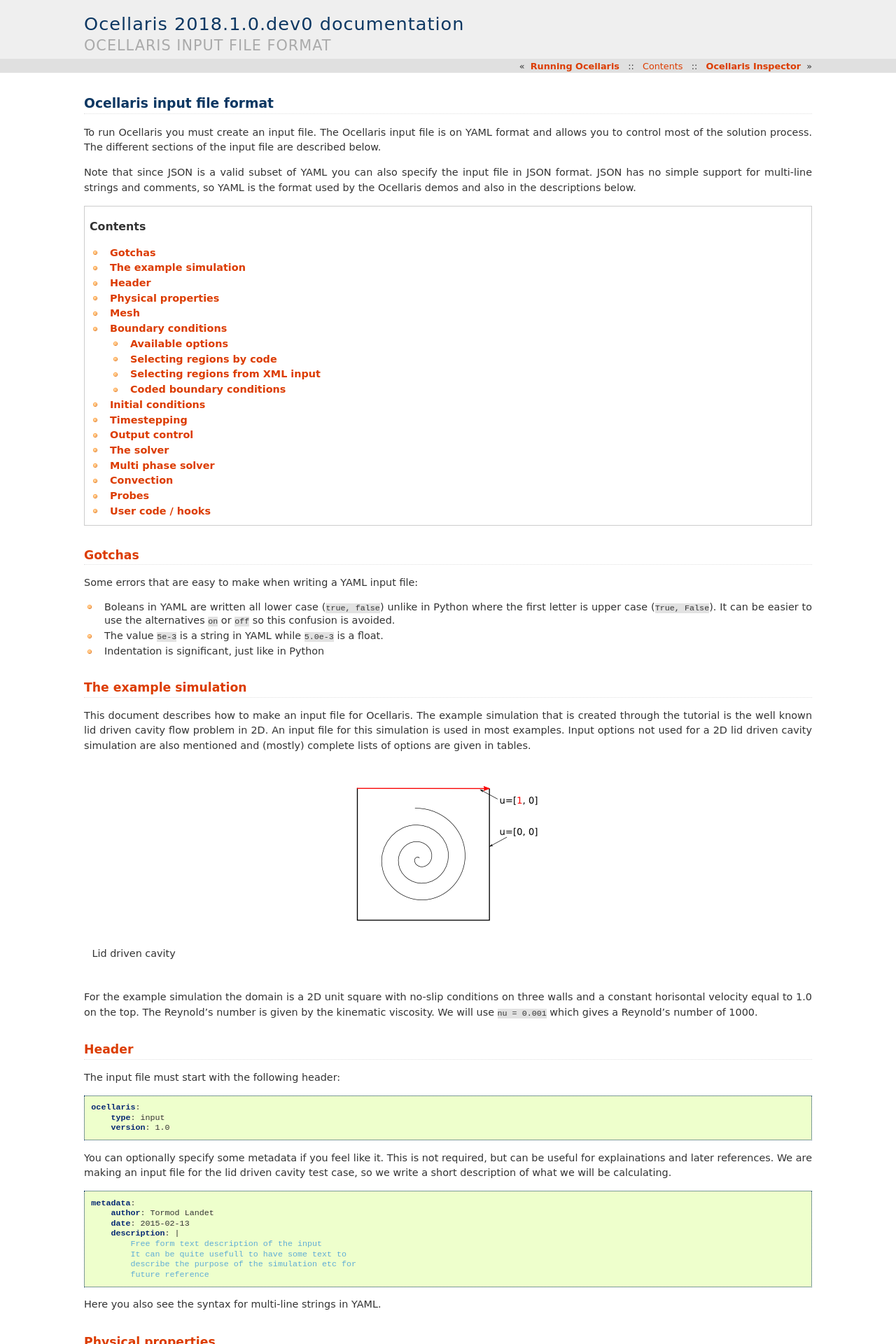
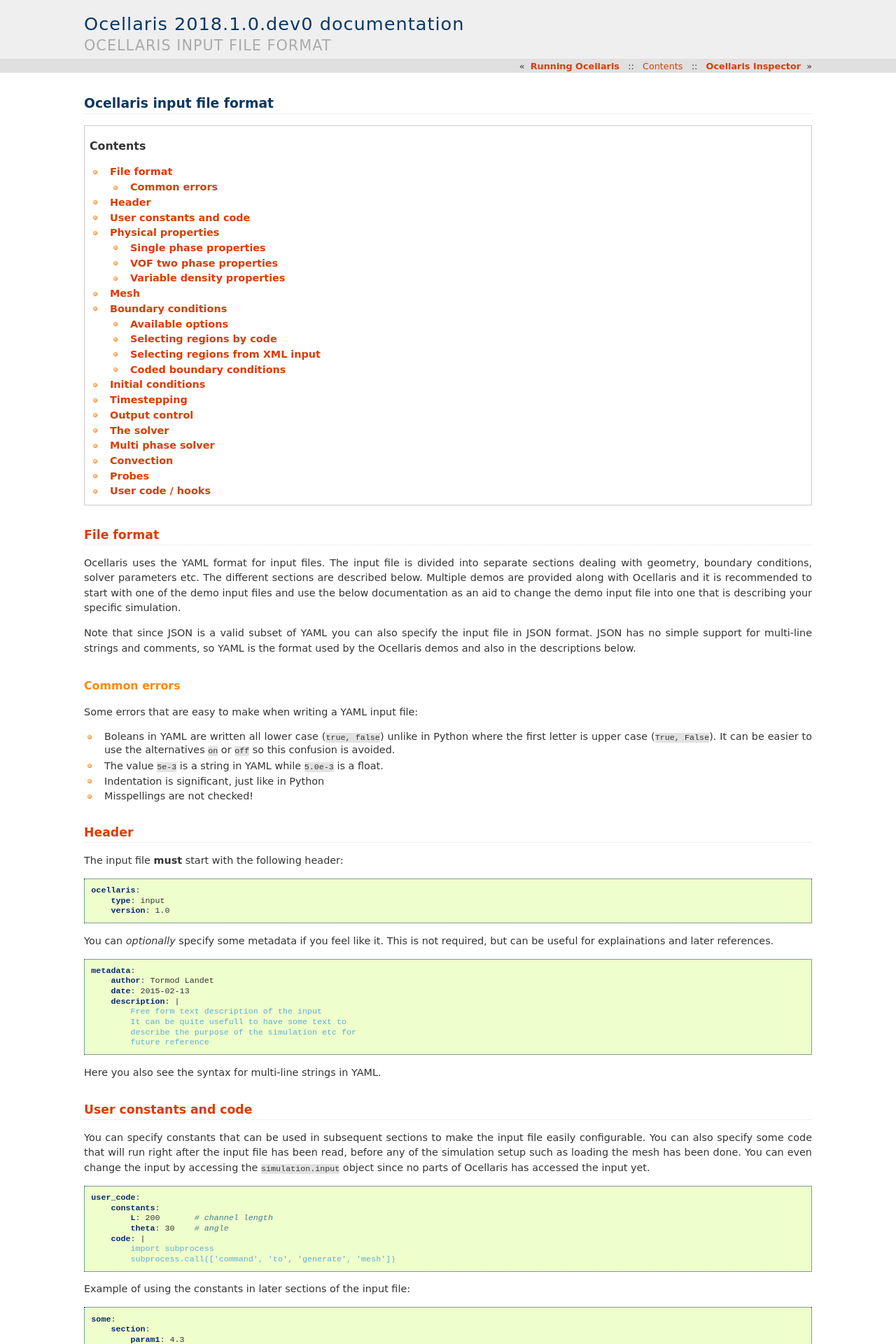
Before and after one commit to TormodLandet/Ocellaris, a Sphinx documentation site: the page built from documentation/user_guide/input.rst, in a window 1280 px wide. Shown: the top 1920 px of the page at 70% size. Built offline with Sphinx 7.4.7, drawn with Linux system fonts in a browser that asks for light colours; some of the changed text lies outside the part shown.

Commit message:
Doc update

```diff
--- a/README.rst
+++ b/README.rst
@@ -54,12 +54,13 @@
   November 2017)
 - This is a research project, do not expect results to be correct without proper validation!
 
+
 Documentation
 -------------
 
 .. TOC_STARTS_HERE  - in the Sphinx documentation a table of contents will be inserted here
 
-The documentation can be found on the `Ocellaris web page <https://trlandet.bitbucket.io/ocellaris/>`_.
+The documentation can be found on the `Ocellaris web page <https://trlandet.bitbucket.io/ocellaris/index.html#documentation>`_.
 
 .. TOC_ENDS_HERE
 
--- /dev/null
+++ b/documentation/_static/ocellaris.css
@@ -0,0 +1,3 @@
+h3 a:link, h4 a:link {
+    color: #fb880c;
+}
--- a/documentation/conf.py
+++ b/documentation/conf.py
@@ -144,7 +144,7 @@
 
 # The name of an image file (relative to this directory) to place at the top
 # of the sidebar.
-#html_logo = None
+html_logo = '_static/icon_128.png'
 
 # The name of an image file (within the static path) to use as favicon of the
 # docs.  This file should be a Windows icon file (.ico) being 16x16 or 32x32
@@ -155,6 +155,9 @@
 # relative to this directory. They are copied after the builtin static files,
 # so a file named "default.css" will overwrite the builtin "default.css".
 html_static_path = ['_static']
+
+def setup(app):
+    app.add_stylesheet('ocellaris.css')
 
 # Add any extra paths that contain custom files (such as robots.txt or
 # .htaccess) here, relative to this directory. These files are copied
--- a/documentation/programmers_guide/programmers_guide.rst
+++ b/documentation/programmers_guide/programmers_guide.rst
@@ -8,8 +8,6 @@
 .. toctree::
 
     simulation
-    boundary_conditions
-    solver
     scripting_and_interactive_console
 
 A brief introduction
--- a/documentation/user_guide/input.rst
+++ b/documentation/user_guide/input.rst
@@ -1,22 +1,26 @@
 Ocellaris input file format
 ----------------------------------
 
-To run Ocellaris you must create an input file. The Ocellaris input file is on
-YAML format and allows you to control most of the solution process. The
-different sections of the input file are described below.
+.. contents:: Contents
+    :local:
+
+File format
+...........
+
+Ocellaris uses the YAML format for input files. The input file is divided
+into separate sections dealing with geometry, boundary conditions, solver
+parameters etc. The different sections are described below. Multiple demos
+are provided along with Ocellaris and it is recommended to start with one
+of the demo input files and use the below documentation as an aid to change
+the demo input file into one that is describing your specific simulation.
 
 Note that since JSON is a valid subset of YAML you can also specify the input
 file in JSON format. JSON has no simple support for multi-line strings and
 comments, so YAML is the format used by the Ocellaris demos and also in the
 descriptions below.
 
-
-.. contents:: Contents
-    :local:
-
-
-Gotchas
-.......
+Common errors
+~~~~~~~~~~~~~
 
 Some errors that are easy to make when writing a YAML input file:
 
@@ -26,32 +30,13 @@
   confusion is avoided.
 - The value ``5e-3`` is a string in YAML while ``5.0e-3`` is a float.
 - Indentation is significant, just like in Python
-
-
-The example simulation
-......................
-
-This document describes how to make an input file for Ocellaris. The example
-simulation that is created through the tutorial is the well known lid driven
-cavity flow problem in 2D. An input file for this simulation is used in most
-examples. Input options not used for a 2D lid driven cavity simulation are
-also mentioned and (mostly) complete lists of options are given in tables.
-
-.. figure:: fig/lid_driven_cavity.png
-    :align: center
-
-    Lid driven cavity
-
-For the example simulation the domain is a 2D unit square with no-slip
-conditions on three walls and a constant horisontal velocity equal to 1.0 on
-the top. The Reynold's number is given by the kinematic viscosity. We will use
-:code:`nu = 0.001` which gives a Reynold's number of 1000.
+- Misspellings are not checked!
 
 
 Header
 ......
 
-The input file must start with the following header:
+The input file **must** start with the following header:
 
 .. code-block:: yaml
 
@@ -59,10 +44,8 @@
         type: input
         version: 1.0
 
-You can optionally specify some metadata if you feel like it. This is not
-required, but can be useful for explainations and later references. We are
-making an input file for the lid driven cavity test case, so we write a
-short description of what we will be calculating.
+You can *optionally* specify some metadata if you feel like it. This is not
+required, but can be useful for explainations and later references.
 
 .. code-block:: yaml
 
@@ -78,35 +61,150 @@
 Here you also see the syntax for multi-line strings in YAML.
 
 
+User constants and code
+.......................
+
+You can specify constants that can be used in subsequent sections to make
+the input file easily configurable. You can also specify some code that
+will run right after the input file has been read, before any of the
+simulation setup such as loading the mesh has been done. You can even
+change the input by accessing the ``simulation.input`` object since no
+parts of Ocellaris has accessed the input yet.
+
+.. code-block:: yaml
+
+    user_code:
+        constants:
+            L: 200       # channel length
+            theta: 30    # angle
+        code: |
+            import subprocess
+            subprocess.call(['command', 'to', 'generate', 'mesh'])
+
+Example of using the constants in later sections of the input file:
+
+.. code-block:: yaml
+
+    some:
+        section:
+            param1: 4.3
+            param2: py$ 2.3 * L * sin(theta)
+            cpp_code: 'x[0] + L * sin(theta)'
+
+Any value (except inside the ``user_code/constants`` block) can be given as
+a string starting with ``py$``. Ocellaris will then execute the given Python
+code to produce the value to be used in Ocellaris just as if you had written
+the value directly into the input file. The Python code you give can evaluate
+to a list, string, number...
+
+Code given as strings in the input file, either Python or C++ can also use
+the constants as can be seen in the example. These are typically expressions
+defining initial or boundary values. You can even combine these functions:
+
+.. code-block:: yaml
+
+    some-section:
+        cpp_code: py$ 'x[0] + L * sin(theta)'.replace('theta', 'theta + L')
+
+This can be handy if you give the C++ code to compute the value of a field
+as a user constant string, and then you can use python code to replace the
+variable  ``t`` in the string with ``(t - dt)`` in order to specify the two
+initial conditions, both at ``t=0`` and ``t=0-dt`` without having to repeat
+the C++ code. This can, e.g., be used to describe a Taylor-Green vortex in
+such a way that the time stepping can be second order from the first time
+step (normally the first time setp is first order accurate since only one
+initial condition is specified:
+
+
+.. code-block:: yaml
+
+    user_code:
+        constants:
+            u0a: '-sin(pi*x[1])*cos(pi*x[0])*exp(-2*pi*pi*nu*t)'
+            u1a: ' sin(pi*x[0])*cos(pi*x[1])*exp(-2*pi*pi*nu*t)'
+
+    initial_conditions:
+        up0:
+            cpp_code: py$ u0a
+        up1:
+            cpp_code: py$ u1a
+        upp0:
+            cpp_code: py$ u0a.replace('*t)', '*(t - dt))')
+        upp1:
+            cpp_code: py$ u1a.replace('*t)', '*(t - dt))')
+
+
 Physical properties
 ...................
 
-You will need to specify some physical constants.
+You will need to specify some physical constants. A simple example:
 
 .. code-block:: yaml
 
     physical_properties:
         g: [0, 0, 0]
-        nu0: 0.001
-        rho0: 1.0
+        nu: 0.001
+        rho: 1.0
 
-The postfix ``0`` is there to  allow for more than one fluid in one simulation.
-The in a two fluid flow simulation the second fluid will use postfix ``1``.
+.. describe:: g
 
-.. csv-table::
-   :header: "key", "Default value", "Description"
+    The acceleration of gravity given as a list of numbers. The length of the
+    list must match the number of spatial directions, e.g. 2 or 3.
+    Use ``[0, -9.81]`` in 2D and ``[0, 0, -9.81]`` in 3D for "standard" gravity.
 
-    "physical_properties/g", "[0]*ndim", "The acceleration of gravity. Use [0, -9.81] in 2D and [0, 0, -9.81] in 3D for ""standard"" gravity"
-    "physical_properties/nuX", "**required input**", "The kinematic viscosity of fluid X"
-    "physical_properties/rhoX", "1.0", "The density of fluid X (required for multi-phase calculations, optional for single phase)"
+
+Single phase properties
+~~~~~~~~~~~~~~~~~~~~~~~
+
+.. describe:: nu
+
+    The kinematic viscosity
+
+.. describe:: rho
+
+    The density of the fluid, defaults to ``1.0``.
+
+
+VOF two phase properties
+~~~~~~~~~~~~~~~~~~~~~~~~
+
+.. describe:: nu0, rho0
+
+    The kinematic viscosity and density of fluid 0
+
+.. describe:: nu1, rho1
+
+    The kinematic viscosity and density of fluid 1
+
+For a water/air simulation fluid 0 is typically water and corresponds to
+VOF colour function value ``1.0`` while fluid 1 is typically air and
+corresponds to VOF colour function value ``0.0``.
+
+
+Variable density properties
+~~~~~~~~~~~~~~~~~~~~~~~~~~~
+
+.. describe:: nu
+
+    The kinematic viscosity of both fluids (single value)
+
+.. describe::  rho_min, rho_max
+
+    The range of allowable densities. Give one number for each of these settings.
 
 
 Mesh
 ....
 
-You need to load or create a mesh. Currently you can create 2D rectangle meshes
-or load a mesh (2D or 3D) from a FEniCS mesh on xml format. For our test case
-we create a default size square 2D domain with 64 elements along each side.
+You can specify simple geometries using FEniCS DOLFIN built in mesh generators,
+and also load a mesh from file. For realistic cases using something like gmsh
+to generate meshes is recommended. The meshio_ program can be used to convert
+between different mesh file formats.
+
+.. _meshio: https://github.com/nschloe/meshio
+
+
+Example: 2D rectangle
 
 .. code-block:: yaml
 
@@ -114,27 +212,41 @@
         type: Rectangle
         Nx: 64
         Ny: 64
+        diagonal: left/right  # defaults to 'right'
+        startx: 0             # defaults to 0
+        endx:   2             # defaults to 1
+        # you can also give starty and endy
 
-The following parameters can be specfied when creating a rectangular mesh:
+Example: 3D box
 
-.. csv-table::
-   :header: "key", "Default value", "Description"
+.. code-block:: yaml
 
-    "mesh/type", "**required input**", "What type of mesh to create/load. ``Rectangle`` or ``XML``"
-    "mesh/Nx", "**required input**", "The number of elements in the x-direction"
-    "mesh/Ny", "**required input**", "The number of elements in the y-direction"
-    "mesh/startx", "0.0", "The position of the left hand side of the mesh"
-    "mesh/endx", "1.0", "The position of the right hand side of the mesh"
-    "mesh/starty", "0.0", "The position of the bottom of the mesh"
-    "mesh/endy", "1.0", "The position of the top of the mesh"
+    mesh:
+        type: Box
+        Nx: 64
+        Ny: 64
+        Nz: 15
+        startx: 0  # defaults to 0
+        endx:   2  # defaults to 1
+        # you can also give starty and endy, startz and endz
 
-If you select to load the mesh from a FEniCS XML mesh file you can must specify the following:
+Example: 2D disc
 
-.. csv-table::
-   :header: "key", "Default value", "Description"
+.. code-block:: yaml
 
-    "mesh/mesh_file", "**required input**", "Name of the XML file containing the mesh"
-    "mesh/facet_region_file", "None (not required)", "Name of the XML file containing boundary region markers. You can use this to prescribe boundary conditions on regions created in the mesh tool (e.g Gmsh *physical lines*)"
+    mesh:
+        type: UnitDisc
+        N: 20
+        degree: 1  # defaults to 1 (degree of mesh elements)
+
+Example: legacy DOLFIN XML format
+
+.. code-block:: yaml
+
+    mesh:
+        type: XML
+        mesh_file: mesh.xml
+        facet_region_file: regions.xml  # not required
 
 Ocellaris will look for the xml files first as absolute paths, then as paths
 relative to the current working directory and last as paths relative to the
@@ -145,6 +257,27 @@
 directory. The mesh ``ocellaris_mesh.xml.gz`` and the facet regions
 ``ocellaris_facet_regions.xml.gz``. You can load these files without unzipping
 them. The *flow around Ocellaris* demo shows how it is done.
+
+Example: XDMF format
+
+.. code-block:: yaml
+
+    mesh:
+        type: XDMF
+        mesh_file: mesh.xdmf
+
+Example: Ocellaris HDF5 restart file format
+
+.. code-block:: yaml
+
+    mesh:
+        type: HDF5
+        mesh_file: ocellaris_savepoint000010.h5
+
+This will only load the mesh and (possibly) facet regions. You can also start
+the simulation from a restart file instead of an input file. Then the mesh *and*
+the function values from that save point are used, allowing you to restart the
+simulation more or less like it was never stopped.
 
 
 Boundary conditions
```
Also changed, not shown: documentation/programmers_guide/boundary_conditions.rst (deleted, +0 -12 lines), documentation/programmers_guide/simulation.rst (+8 -0 lines), documentation/programmers_guide/solver.rst (deleted, +0 -7 lines).
